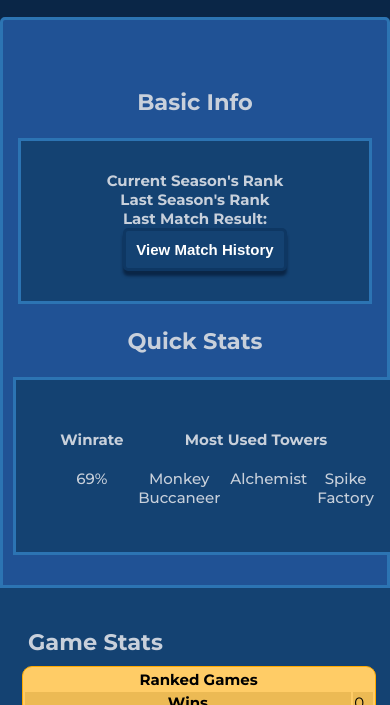
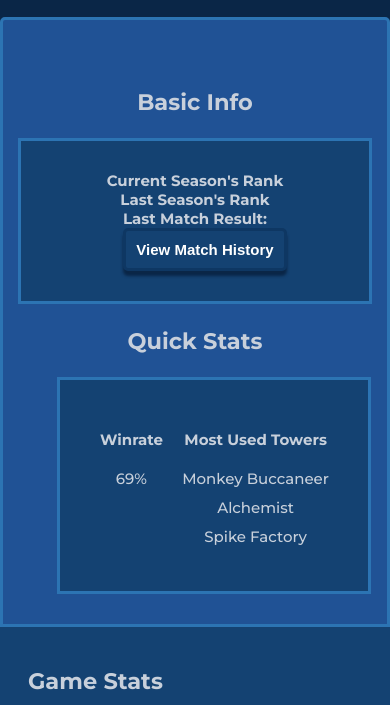
Before and after one commit to SpoonOil/b2-website, a plain HTML site: page playerInfo/playerInfo.html in a window 390 px wide. Shown: the part 89-794 px from the top of the page. Drawn offline with Linux system fonts and the light colour scheme; a web font is replaced by a local one.

Commit message:
fix stat summary on mobile probably

```diff
--- a/playerInfo/playerInfoStyles.css
+++ b/playerInfo/playerInfoStyles.css
@@ -423,4 +423,8 @@ section.summaryContent {
     h4 {
         text-align: center;
     }
+    .mostUsedTowers {
+        flex: 1;
+        flex-direction: column;
+    }
   }
```
